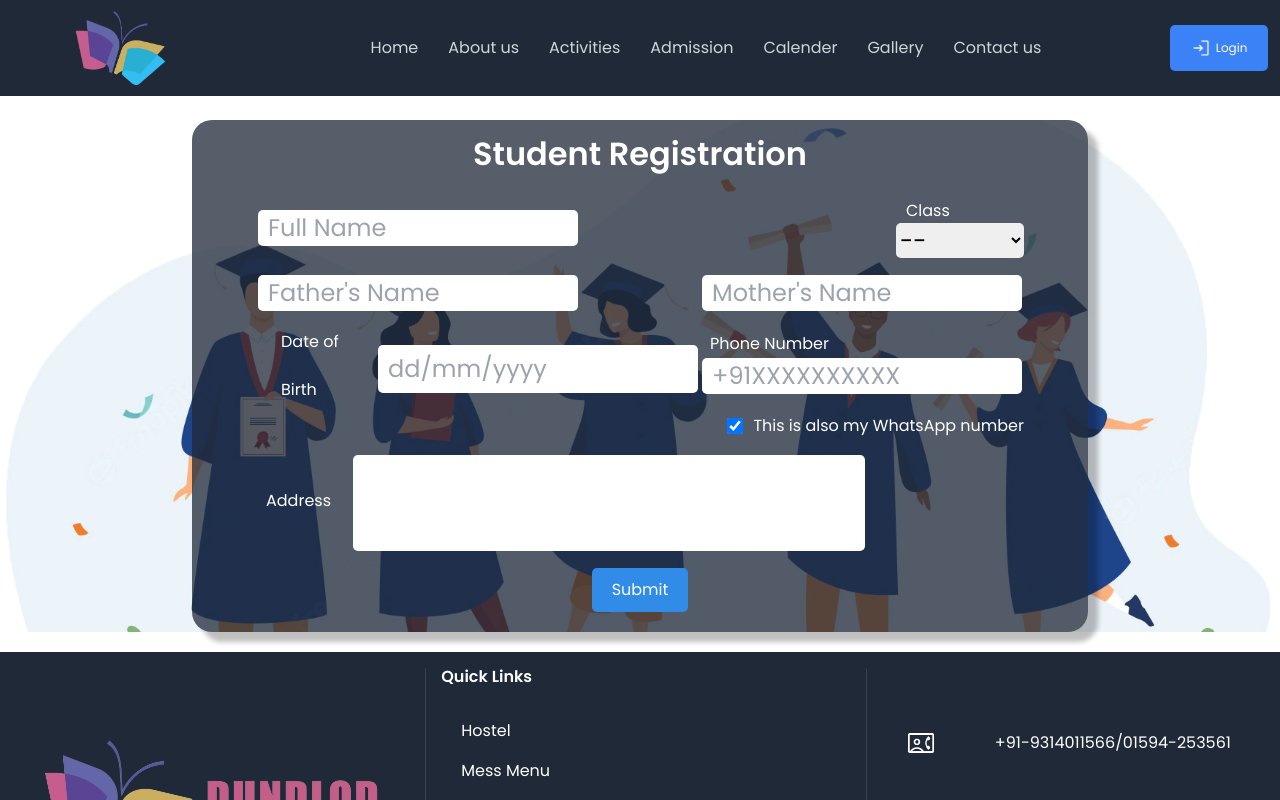
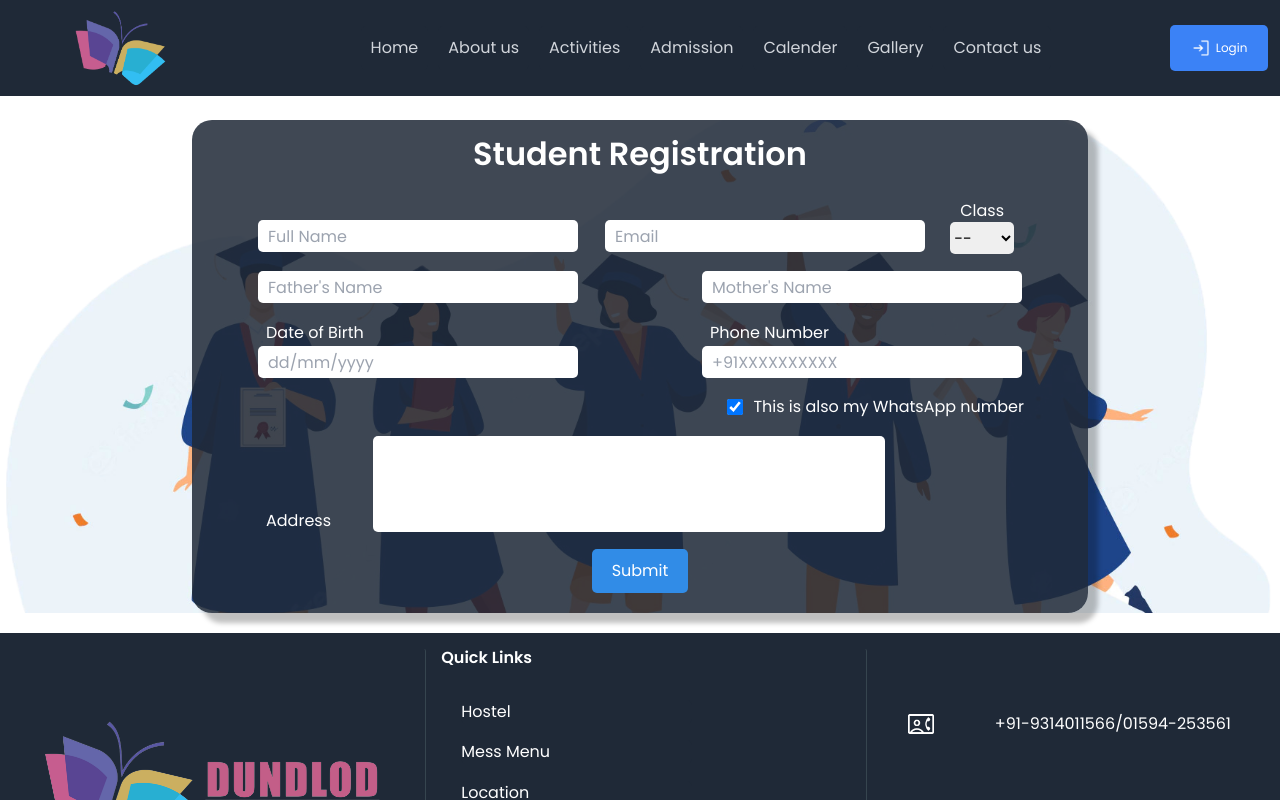
Before and after one commit to Harshit-Sandilya/DGSfrontend, a React (Create React App) app: page /studentregistration in a window 1280 px wide. Shown: the top 800 px of the page. Built offline with nearby package versions, Linux system fonts and the light colour scheme.

Commit message:
minor tweaking

```diff
--- a/public/index.html
+++ b/public/index.html
@@ -43,6 +43,10 @@
       -webkit-box-shadow: inset 0 0 6px rgba(0, 0, 0, .3);
       background: rgba(51, 51, 51, 0.3);
     }
+
+    #root {
+      overflow-x: hidden;
+    }
   </style>
 </head>
 
--- a/src/App.jsx
+++ b/src/App.jsx
@@ -11,11 +11,11 @@ import ContactUs from "./Pages/Contact/ContactUs";
 import AboutUs from "./Pages/About/AboutUs";
 import Curri from "./Pages/Curri&Cocurri/Curri";
 import Cocurri from "./Pages/Curri&Cocurri/cocurri";
-import Hostel from "./Components/Hostel";
+// import Hostel from "./Components/Hostel";
 import Scholarship from "./Pages/Scholarships/Scholarships";
-import Location from "./Components/Location";
-import Calender from "./Components/Calender";
-import Uniform from "./Components/Uniform";
+// import Location from "./Components/Location";
+// import Calender from "./Components/Calender";
+// import Uniform from "./Components/Uniform";
 import "./App.css";
 import { BrowserRouter as Router, Routes, Route } from "react-router-dom";
 
@@ -25,20 +25,20 @@ function App() {
 			<Routes>
 				<Route exact path="/" element={<Home />} />
 				<Route path="/activites" element={<CurOption />} />
-				<Route path="/joinus" element={<RegOption />} />
+				{/* <Route path="/joinus" element={<RegOption />} /> */}
 				<Route path="/studentregistration" element={<StuReg />} />
-				<Route path="/teacherapplication" element={<TeacherApp />} />
+				{/* <Route path="/teacherapplication" element={<TeacherApp />} /> */}
 				<Route path="/admissiondetails" element={<Admission />} />
 				<Route path="/rules" element={<Rules />} />
 				<Route path="/contactus" element={<ContactUs />} />
 				<Route path="/aboutus" element={<AboutUs />} />
 				<Route path="/curriculum" element={<Curri />} />
 				<Route path="/cocurri" element={<Cocurri />} />
-				<Route path="/hostel" element={<Hostel />}></Route>
+				{/* <Route path="/hostel" element={<Hostel />}></Route> */}
 				<Route path="/scholarship" element={<Scholarship />}></Route>
-				<Route path="/location" element={<Location />}></Route>
-				<Route path="/calender" element={<Calender />}></Route>
-				<Route path="/uniform" element={<Uniform />}></Route>
+				{/* <Route path="/location" element={<Location />}></Route> */}
+				{/* <Route path="/calender" element={<Calender />}></Route> */}
+				{/* <Route path="/uniform" element={<Uniform />}></Route> */}
 				<Route path="*" element={<NotFound />} />
 			</Routes>
 		</Router>
--- a/src/Components/JoinUs.jsx
+++ b/src/Components/JoinUs.jsx
@@ -7,7 +7,7 @@ export default function JoinUs() {
 	function DisplayText() {
 		if (isOver)
 			return (
-				<Link className="join-text" to="/joinus">
+				<Link className="join-text" to="/studentregistration">
 					Join us
 				</Link>
 			);
--- a/src/Components/Scholarship.jsx
+++ /dev/null
@@ -1,94 +0,0 @@
-import React from "react";
-import "../Styles/Scholarship.css";
-import Footer from "./Footer";
-import JoinUs from "./JoinUs";
-import Navbar from "./Navbar";
-
-function Scholarship() {
-	return (
-		<div>
-			<div className="scholarship">
-				<div className="scholar-header">
-					<h3>SCHOLARSHIP & AWARDS</h3>
-				</div>
-				<div className="scholar-mainbody">
-					{/* <Card sx={{ maxWidth: 325 }}>
-      <CardActionArea>
-        <CardMedia
-
-          component="img"
-          height="280"
-          image="https://tse4.mm.bing.net/th?id=OIP.J8uktCRVET2arbFcH_PivwHaE6&pid=Api&P=0"
-          // alt="green iguana"
-        />
-
-      </CardActionArea>
-      <div className='text-on-image1'>
-      <h4> </h4>
-
-       </div>
-       <div className='text-on-image'>
-      <h3> HTML/CSS COURSE</h3>
-
-       </div>
-    </Card> */}
-					{/* < className="snip1273">
-  <img src="https://s3-us-west-2.amazonaws.com/s.cdpn.io/331810/sample72.jpg" alt="sample72"/>
-  <figcaption>
-  <div className='box'>
-    <h3>HTML/CSS COURSE</h3>
-    </div>
-  </figcaption>
-  {/* <a href="/"></a> */}
-
-					{/* <div className='text-on-image'>
-      <h3> HTML/CSS COURSE</h3>
-
-       </div> */}
-
-					{/* <figure className="snip1273">
-  <img src="https://s3-us-west-2.amazonaws.com/s.cdpn.io/331810/sample86.jpg" alt="sample86"/>
-  <figcaption>
-  <div className='box'>
-    <h3>BLOCKCHAIN TECHNOLOGY</h3>
-
-    </div>
-  </figcaption>
-  {/* <a href="/"></a> */}
-					<div className="main-body-col1">
-						<img
-							src="https://tse1.mm.bing.net/th?id=OIP.fnOsC7y52wqH1T62oQYWAgHaDR&pid=Api&P=0"
-							alt="Snow"
-							className="scholar-img"
-						/>
-						{/* <div class="bottom-left">Bottom Left</div>
-  <div class="top-left">Top Left</div>
-  <div class="top-right">Top Right</div>
-  <div class="bottom-right">Bottom Right</div>
-  <div class="centered">Centered</div> */}
-						<div id="motto1">This is my NEW long, long text</div>
-					</div>
-
-					<div className="main-body-col2">
-						<img
-							src="https://tse1.mm.bing.net/th?id=OIP.fnOsC7y52wqH1T62oQYWAgHaDR&pid=Api&P=0"
-							alt="Snow"
-							className="scholar-img"
-						/>
-						{/* <div class="bottom-left">Bottom Left</div>
-  <div class="top-left">Top Left</div>
-  <div class="top-right">Top Right</div>
-  <div class="bottom-right">Bottom Right</div>
-  <div class="centered">Centered</div> */}
-						<div id="motto2">This is my NEW long, long text</div>
-					</div>
-				</div>
-			</div>
-			<Navbar />
-			<Footer />
-			<JoinUs />
-		</div>
-	);
-}
-
-export default Scholarship;
--- a/src/Pages/Home/Home.jsx
+++ b/src/Pages/Home/Home.jsx
@@ -52,9 +52,9 @@ export default function Home() {
 						<div className="media-head">MEDIA</div>
 						<div className="media-body">
 							<div className="news-1"></div>
-							<div className="news-2"></div>
-							<div className="news-3"></div>
-							<div className="news-4"></div>
+							{/* <div className="news-2"></div> */}
+							{/* <div className="news-3"></div> */}
+							{/* <div className="news-4"></div> */}
 						</div>
 					</div>
 				</div>
--- a/src/Pages/Registration/StuReg.jsx
+++ b/src/Pages/Registration/StuReg.jsx
@@ -7,6 +7,7 @@ import { useNavigate } from "react-router-dom";
 export default function StuReg() {
 	const [formData, setFormData] = React.useState({
 		fullname: "",
+		email: "",
 		class: "",
 		fathername: "",
 		mothername: "",
@@ -30,6 +31,7 @@ export default function StuReg() {
 		console.log(formData);
 		setFormData({
 			fullname: "",
+			email: "",
 			class: "",
 			fathername: "",
 			mothername: "",
@@ -52,11 +54,21 @@ export default function StuReg() {
 						<div className="row1">
 							<div className="name">
 								<input
-									className="text-input"
+									className="student-text-input"
 									name="fullname"
 									placeholder="Full Name"
 									type="text"
 									value={formData.fullname}
+									onChange={(event) => handleChange(event)}
+								></input>
+							</div>
+							<div className="student-email">
+								<input
+									className="student-text-input"
+									name="email"
+									placeholder="Email"
+									type="email"
+									value={formData.email}
 									onChange={(event) => handleChange(event)}
 								></input>
 							</div>
@@ -85,7 +97,7 @@ export default function StuReg() {
 						<div className="row2">
 							<div className="father-name">
 								<input
-									className="text-input"
+									className="student-text-input"
 									name="fathername"
 									placeholder="Father's Name"
 									type="text"
@@ -95,7 +107,7 @@ export default function StuReg() {
 							</div>
 							<div className="mother-name">
 								<input
-									className="text-input"
+									className="student-text-input"
 									name="mothername"
 									placeholder="Mother's Name"
 									type="text"
@@ -105,12 +117,12 @@ export default function StuReg() {
 							</div>
 						</div>
 						<div className="row3">
-							<div className="dob">
+							<div className="student-dob">
 								<label htmlFor="dob" className="labels">
 									Date of Birth
 								</label>
 								<input
-									className="text-input"
+									className="student-text-input"
 									name="dob"
 									placeholder="dd/mm/yyyy"
 									type="text"
@@ -123,7 +135,7 @@ export default function StuReg() {
 									Phone Number
 								</label>
 								<input
-									className="text-input"
+									className="student-text-input"
 									name="phone"
 									placeholder="+91XXXXXXXXXX"
 									type="text"
@@ -149,7 +161,7 @@ export default function StuReg() {
 										WhatsApp Number
 									</label>
 									<input
-										className="text-input"
+										className="student-text-input"
 										name="whatsapp"
 										placeholder="+91XXXXXXXXXX"
 										type="text"
--- a/src/Styles/AboutUs.css
+++ b/src/Styles/AboutUs.css
@@ -37,6 +37,7 @@
 	color: black;
 	background-color: #fdfdfd;
 	border: 0.5px solid rgba(0, 0, 0, 0.2);
+	cursor: pointer;
 }
 .about-message-container {
 	background: #f9f9f9;
--- a/src/Styles/StuReg.css
+++ b/src/Styles/StuReg.css
@@ -18,7 +18,7 @@
 }
 .form-container {
 	width: 70vw;
-	background: rgba(31, 41, 55, 0.75);
+	background: rgba(31, 41, 55, 0.85);
 	box-shadow: 10px 10px 5px rgba(0, 0, 0, 0.25);
 	border-radius: 20px;
 	display: flex;
@@ -54,9 +54,10 @@
 	display: flex;
 	flex-direction: row;
 	justify-content: space-between;
-	align-items: center;
+	align-items: flex-end;
 	width: 60vw;
 	margin-bottom: 15px;
+	gap: 20px;
 }
 .row5 {
 	justify-content: flex-start;
@@ -64,13 +65,13 @@
 .row4 {
 	flex-direction: row-reverse;
 }
-.text-input {
+.student-text-input {
 	text-decoration: none;
 	outline: none;
 	border: none;
-	min-height: 2rem;
+	height: 2rem;
 	width: 25vw;
-	font-size: 1.5rem;
+	font-size: 1rem;
 	border-radius: 5px;
 	display: flex;
 	flex-direction: row;
@@ -81,13 +82,13 @@
 	font-weight: 400;
 	margin: 2px;
 }
-.text-input:focus {
+.student-text-input:focus {
 	text-decoration: none;
 	border: none;
 	outline: none;
-	min-height: 2rem;
+	height: 2rem;
 	width: 25vw;
-	font-size: 1.5rem;
+	font-size: 1rem;
 	border-radius: 5px;
 	display: flex;
 	flex-direction: row;
@@ -99,15 +100,18 @@
 	border: 2px solid #32bef2;
 	margin: 0px;
 }
+.row1 > .student-text-input {
+	width: 20vw;
+}
 .class-input {
 	text-decoration: none;
 	outline: none;
 	border: none;
 	font-family: "Poppins", sans-serif;
 	font-weight: 400;
-	font-size: 1.5rem;
-	min-height: 2rem;
-	width: 10vw;
+	font-size: 1rem;
+	height: 2rem;
+	width: 5vw;
 	border-radius: 5px;
 	display: flex;
 	flex-direction: row;
@@ -118,10 +122,14 @@
 	font-family: "Poppins", sans-serif;
 	font-weight: 400;
 	font-size: 1rem;
+	line-height: 1rem;
 	margin-bottom: 5px;
 	margin-left: 10px;
 	margin-right: 20px;
 	color: white;
+}
+.row1 > .labels {
+	font-size: 0.7rem;
 }
 .address {
 	resize: none;
@@ -203,12 +211,12 @@
 	.form-body {
 		width: 70vw;
 	}
-	.text-input {
+	.student-text-input {
 		width: 60vw;
 		margin: 2px;
 		margin-bottom: 22px;
 	}
-	.text-input:focus {
+	.student-text-input:focus {
 		width: 60vw;
 		margin-bottom: 20px;
 	}
```
Also changed, not shown: src/Styles/Scholarship.css (deleted, +0 -91 lines), src/TestData/Events.js (+1 -12 lines), src/Images/Home/news1.jpeg.
